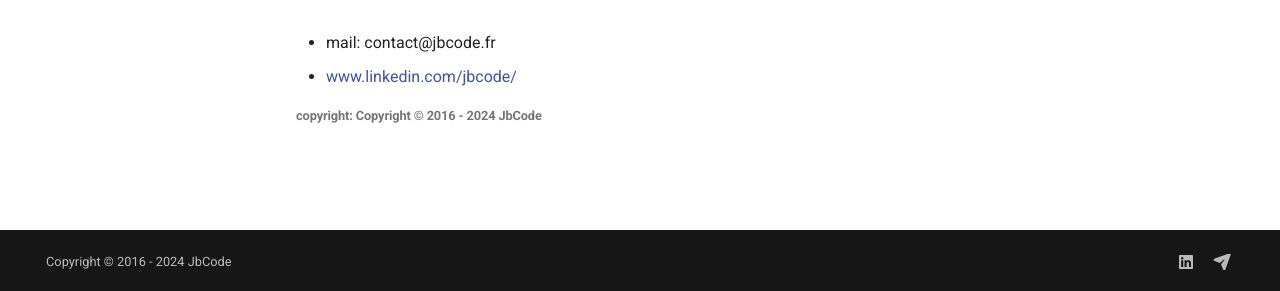
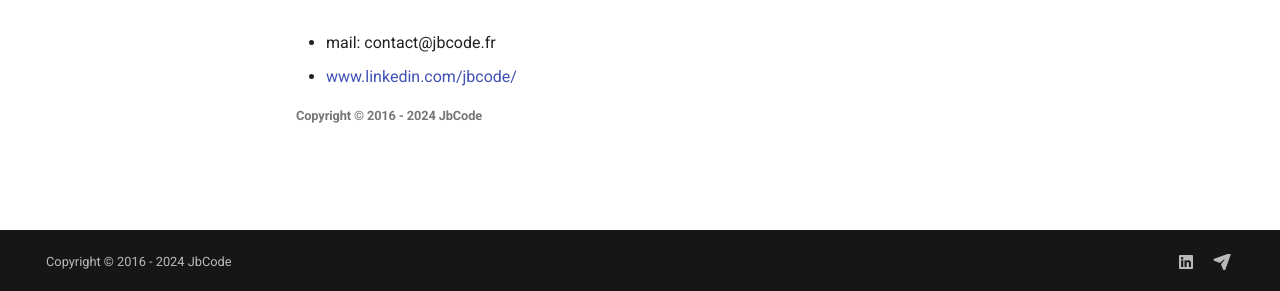
Before and after one commit to jbcodefr/jbCode, an MkDocs documentation site: the page built from docs/index.md, in a window 1280 px wide. Shown: the part 606-897 px from the top of the page. Built offline with MkDocs 1.6.1 and Material for MkDocs 9.7.7, drawn with Linux system fonts in a browser that asks for light colours.

Commit message:
upd Courses.md

```diff
--- a/docs/index.md
+++ b/docs/index.md
@@ -23,4 +23,4 @@ Check Out Courses here [https://www.udemy.com/user/jeanbosco-ninkam-noumssi/](ht
 
 
 
-###### copyright: Copyright &copy; 2016 - 2024 JbCode
+######  Copyright &copy; 2016 - 2024 JbCode
```
